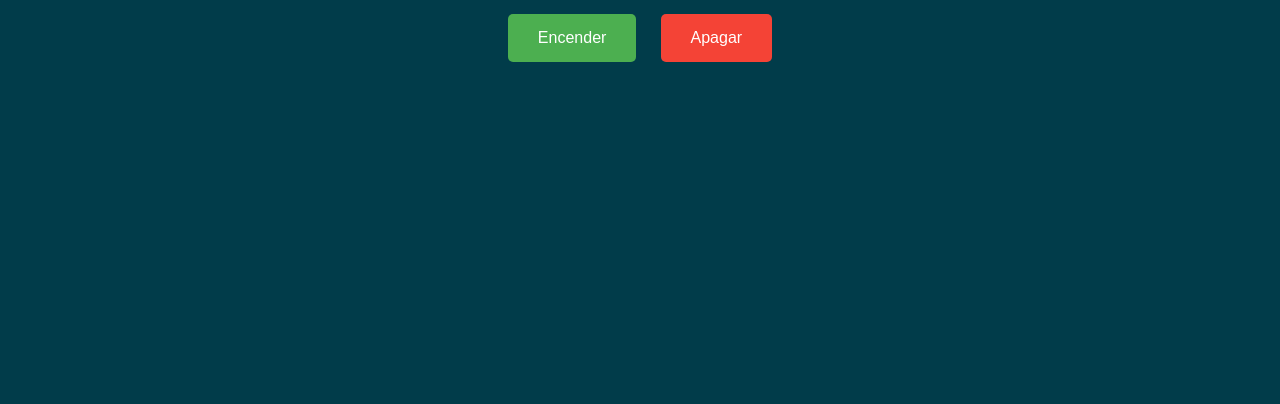
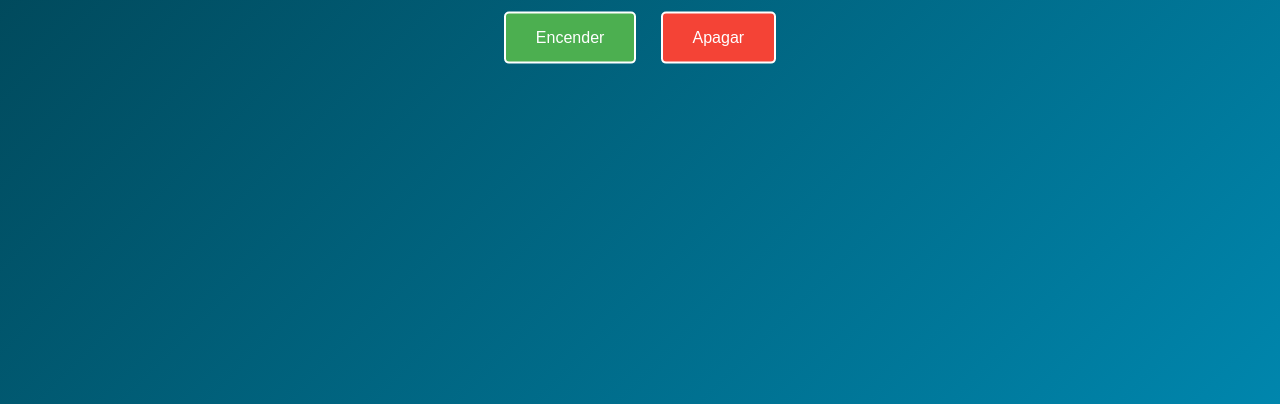
Before and after one commit to Chawderomg/mirepositorio, a plain HTML site: page index.html in a window 1280 px wide. Shown: the part 396-800 px from the top of the page. Drawn offline with Linux system fonts and the light colour scheme.

Commit message:
se agrega datos despues

```diff
--- a/styles.css
+++ b/styles.css
@@ -5,7 +5,7 @@ body {
     height: 100vh;
     margin: 0;
     font-family: 'Georgia', serif; /* Fuente bonita y elegante */
-    background-color: #013C4A; /* Azul petróleo */
+    background: linear-gradient(135deg, #013C4A 0%, #0086AD 100%); /* Gradiente azul petróleo */
 }
 
 .container {
@@ -17,6 +17,7 @@ h1 {
     margin-bottom: 20px;
     font-size: 2.5em;
     color: white;
+    text-shadow: 2px 2px 5px rgba(0, 0, 0, 0.5); /* Sombreado al título */
 }
 
 button {
@@ -24,14 +25,20 @@ button {
     margin: 10px;
     font-size: 16px;
     cursor: pointer;
-    border: none;
+    border: 2px solid #fff; /* Línea de bisel */
     border-radius: 5px;
-    transition: background-color 0.3s ease;
+    background-color: transparent;
+    color: white;
+    transition: all 0.3s ease;
+}
+
+button:hover {
+    background-color: rgba(255, 255, 255, 0.2); /* Cambio de color al pasar el ratón */
+    box-shadow: 0 0 10px rgba(255, 255, 255, 0.5); /* Sombra al pasar el ratón */
 }
 
 #onButton {
     background-color: #4CAF50; /* Verde */
-    color: white;
 }
 
 #onButton:hover {
@@ -40,7 +47,6 @@ button {
 
 #offButton {
     background-color: #f44336; /* Rojo */
-    color: white;
 }
 
 #offButton:hover {
```
